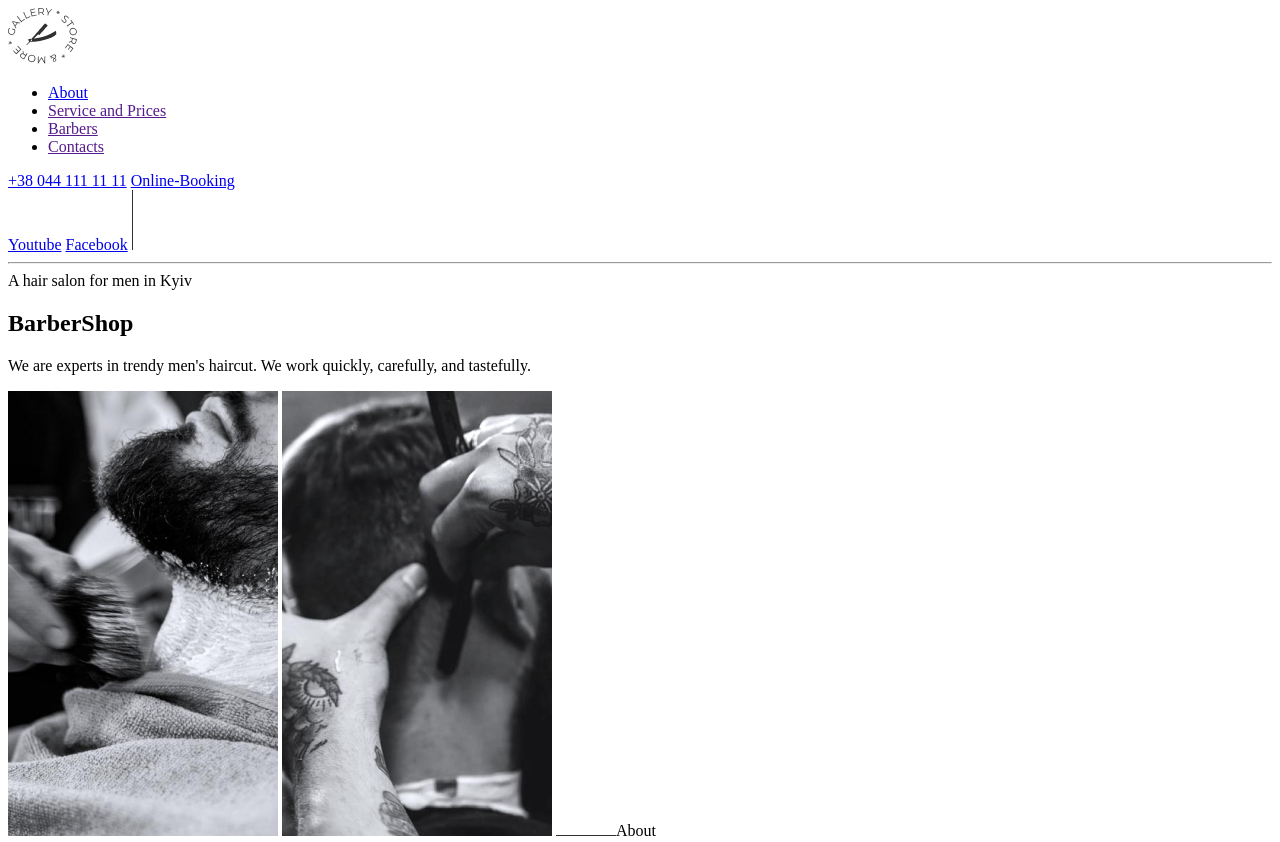
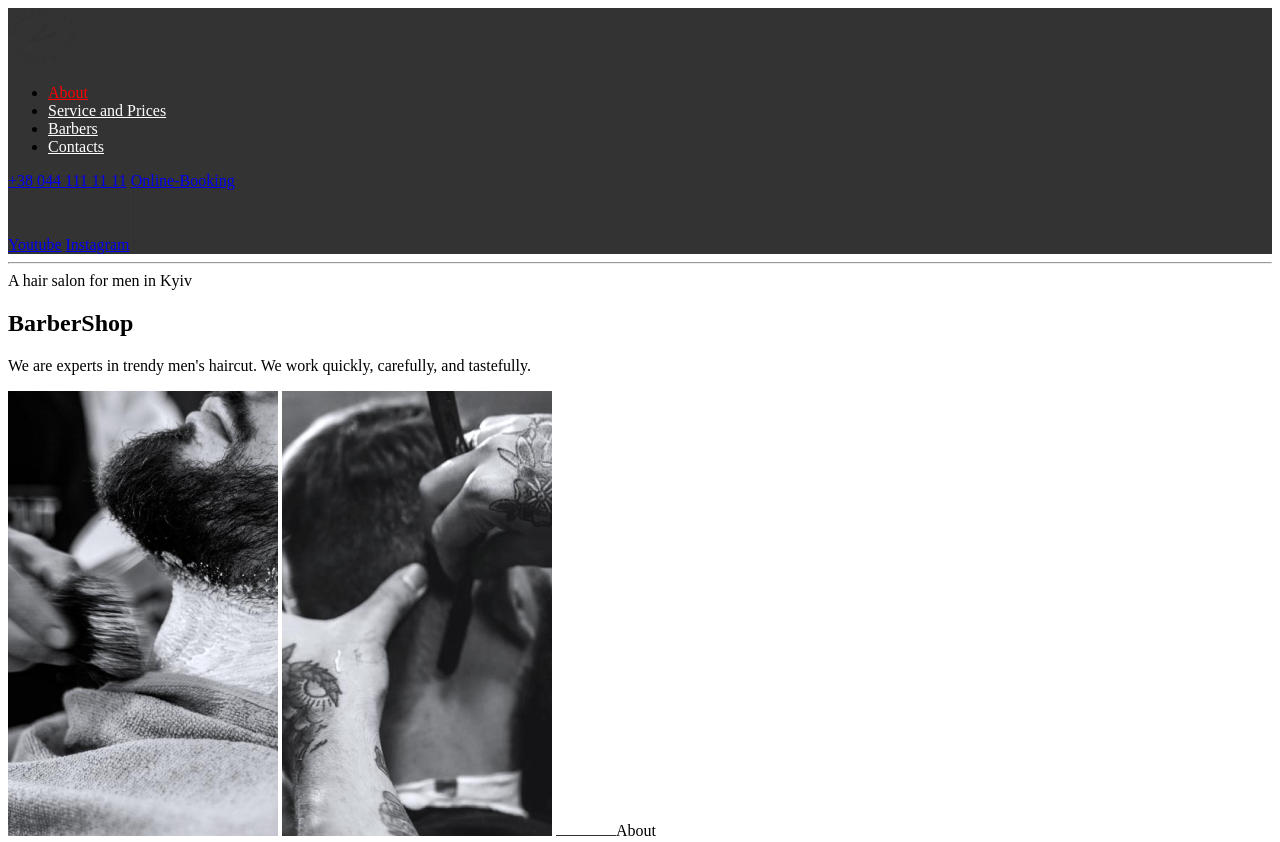
Before and after one commit to MihailPaduraru/Barbershop, a plain HTML site: page index.html in a window 1280 px wide. Shown: the top 842 px of the page. Drawn offline with Linux system fonts and the light colour scheme.

Commit message:
First part CSS
First Part CSS Barbershop

```diff
--- a/index.html
+++ b/index.html
@@ -4,16 +4,17 @@
     <meta charset="UTF-8" />
     <meta name="viewport" content="width=device-width, initial-scale=1.0" />
     <title>Barbershop</title>
+    <link rel="stylesheet" href="style.css" />
   </head>
   <body>
-    <header>
+    <header class="global-header">
       <a href="index.html">
         <img src="Images/logo.png" alt="Barbershop logo" heigh="55.46px" />
       </a>
 
-      <nav>
+      <nav class="main-navigation">
         <ul>
-          <li><a href="about.html">About</a></li>
+          <li><a href="about.html" class="active">About</a></li>
           <li><a href="">Service and Prices</a></li>
           <li><a href="">Barbers</a></li>
           <li><a href="">Contacts</a></li>
@@ -36,10 +37,10 @@
         >
 
         <a
-          href="https://www.facebook.com/"
+          href="https://www.Instagram.com/"
           rel="noopener noreferrer nofollow"
           target="_blank"
-          >Facebook</a
+          >Instagram</a
         >
         <img src="Images/dash-navigation_links.png" />
       </section>
--- /dev/null
+++ b/style.css
@@ -0,0 +1,15 @@
+:root {
+  --link-color: #ffffff;
+}
+
+.global-header {
+  background-color: #333333;
+}
+.global-header .main-navigation a,
+.global-header .main-navigation a:visited {
+  color: var(--link-color);
+}
+
+.global-header .main-navigation a.active {
+  color: red;
+}
```
Also changed, not shown: 1 other file.
